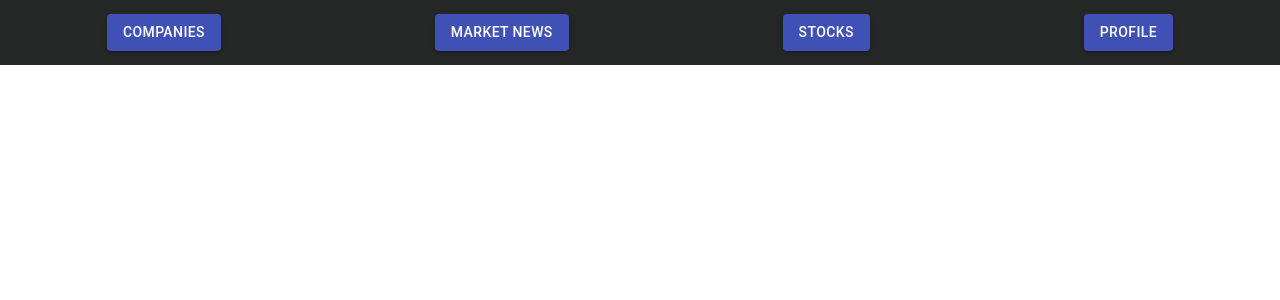
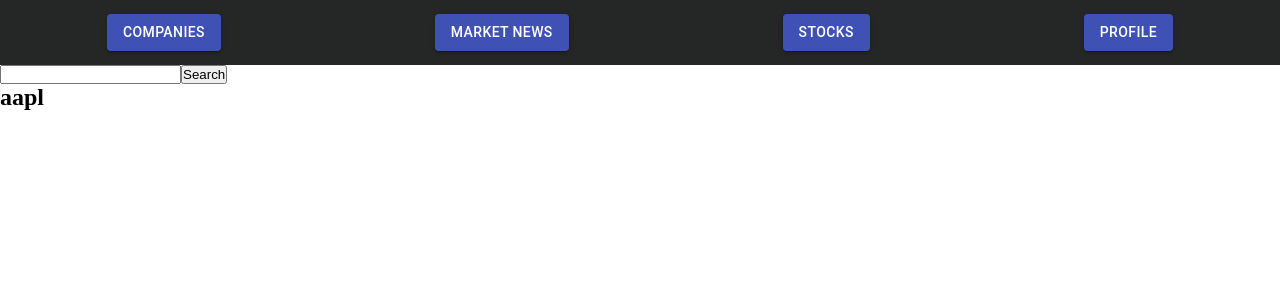
Before and after one commit to Kimyan099/StockHub, a React (Create React App) app in the folder stockhub/: page /stocks in a window 1280 px wide. Shown: the top 300 px of the page. Built offline with nearby package versions, Linux system fonts and the light colour scheme; no server answers.

Commit message:
Search bar added to Stocks route. Updates and returns searched symbol

```diff
--- a/stockhub/package.json
+++ b/stockhub/package.json
@@ -7,6 +7,8 @@
     "@testing-library/jest-dom": "^4.2.4",
     "@testing-library/react": "^9.5.0",
     "@testing-library/user-event": "^7.2.1",
+    "axios": "^0.20.0",
+    "finnhub": "^1.2.1",
     "i": "^0.3.6",
     "react": "^16.13.1",
     "react-dom": "^16.13.1",
--- a/stockhub/src/App.js
+++ b/stockhub/src/App.js
@@ -2,6 +2,8 @@ import React from 'react';
 import './App.css';
 import NavBar from './components/ui/navbar/NavBar';
 import { BrowserRouter as Router, Route, Switch } from 'react-router-dom';
+import Stocks from './components/Stocks'
+import {StockData} from './components/StockContext'
 
 function App() {
   return (
@@ -11,8 +13,10 @@ function App() {
 				<Switch>
 					<Route path="/companies" exact></Route>
 					<Route path="/market-news" exact ></Route>
-					<Route path="/stocks" exact></Route>
-          <Route path="/profile" exact ></Route>
+					<StockData>
+					<Route path="/stocks" exact component={Stocks}></Route>
+					</StockData>
+          			<Route path="/profile" exact ></Route>
 				</Switch>
 			</div>
 		</Router>
--- /dev/null
+++ b/stockhub/src/components/StockContext.js
@@ -0,0 +1,12 @@
+import React,  {useState, createContext} from 'react'
+
+export const StockContext = createContext();
+
+export const StockData = props => {
+    const [stock, changeStock] = useState('aapl')
+    return (
+        <StockContext.Provider value={[stock, changeStock]}>
+            {props.children}
+        </StockContext.Provider>
+    )
+}
--- /dev/null
+++ b/stockhub/src/components/StockSearchBar.js
@@ -0,0 +1,29 @@
+import React, {useState, useContext} from 'react';
+import {StockContext} from './StockContext'
+
+const StockSearchBar = () => {
+
+    const [stock, changeStockSymbol] = useState('')
+
+    const [contextStock, changeContextStock] = useContext(StockContext)
+
+    const changeSymbol = (e) =>{
+        changeStockSymbol(e.target.value)
+        console.log(stock)
+    }
+
+    const updateSymbol = (e) =>{
+        e.preventDefault();
+        changeContextStock(stock)
+    }
+
+    return (
+        <form onSubmit={updateSymbol}>
+            <input type='text' name='symbol' value={stock} onChange={changeSymbol}></input>
+            <button>Search</button>
+        </form>
+    )
+
+}
+
+export default StockSearchBar
--- /dev/null
+++ b/stockhub/src/components/Stocks.js
@@ -0,0 +1,37 @@
+import React, { useState, useEffect, useContext } from 'react';
+import axios from 'axios';
+import StockSearchBar from './StockSearchBar'
+import {StockContext} from './StockContext'
+
+
+const Stocks = props => {
+
+    const [stocks, addStock] = useState([])
+
+    const stock = useContext(StockContext)
+    // const finnhub = require('finnhub');
+
+    // const api_key = finnhub.ApiClient.instance.authentications['api_key'];
+    // api_key.apiKey = "bu247pn48v6uohspt4jg"
+    // const finnhubClient = new finnhub.DefaultApi()
+
+    // finnhubClient.stockSymbols("US", (error, data, response) => {
+    //     console.log(data[100])
+    // });
+
+    useEffect (() => {
+        console.log("Axios call")
+        axios.get("https://finnhub.io/api/v1/quote?symbol=AAPL&token=bu247pn48v6uohspt4jg")
+        .then(res => addStock(res.data.c))
+      },[])
+
+
+    return (
+        <div>
+        <StockSearchBar></StockSearchBar>
+        <h2>{stock}</h2>
+        </div>
+    )
+}
+
+export default Stocks
```
Also changed, not shown: 1 other file (tests, documents, lock files or other folders).
